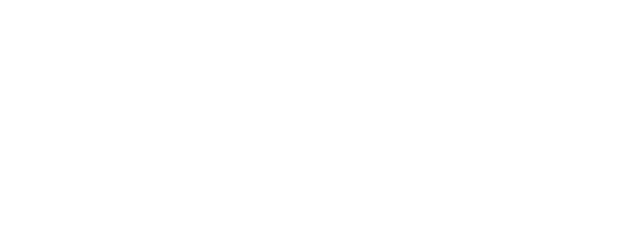
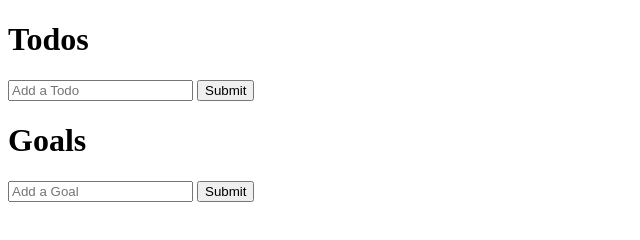
Before and after one commit to thehimel/react-redux-exercise-udacity, a plain HTML site: page todos-goals--redux/index.html in a window 1280 px wide. Shown: the whole page, without its empty margins (0-640 px from the left). Drawn offline with Linux system fonts and the light colour scheme.

Commit message:
refactor

```diff
--- a/todos-goals--redux/index.html
+++ b/todos-goals--redux/index.html
@@ -6,7 +6,19 @@
     <title>Todos Goals</title>
 </head>
 <body>
+    <div>
+        <h1>Todos</h1>
+        <input id='todo' type="text" placeholder="Add a Todo">
+        <button id="todoBtn">Submit</button>
+        <ul id='todos'></ul>
+    </div>
 
+    <div>
+        <h1>Goals</h1>
+        <input id='goal' type="text" placeholder="Add a Goal">
+        <button id="goalBtn">Submit</button>
+        <ul id='goals'></ul>
+    </div>
     <script src="./script.js"></script>
 </body>
 </html>
```
